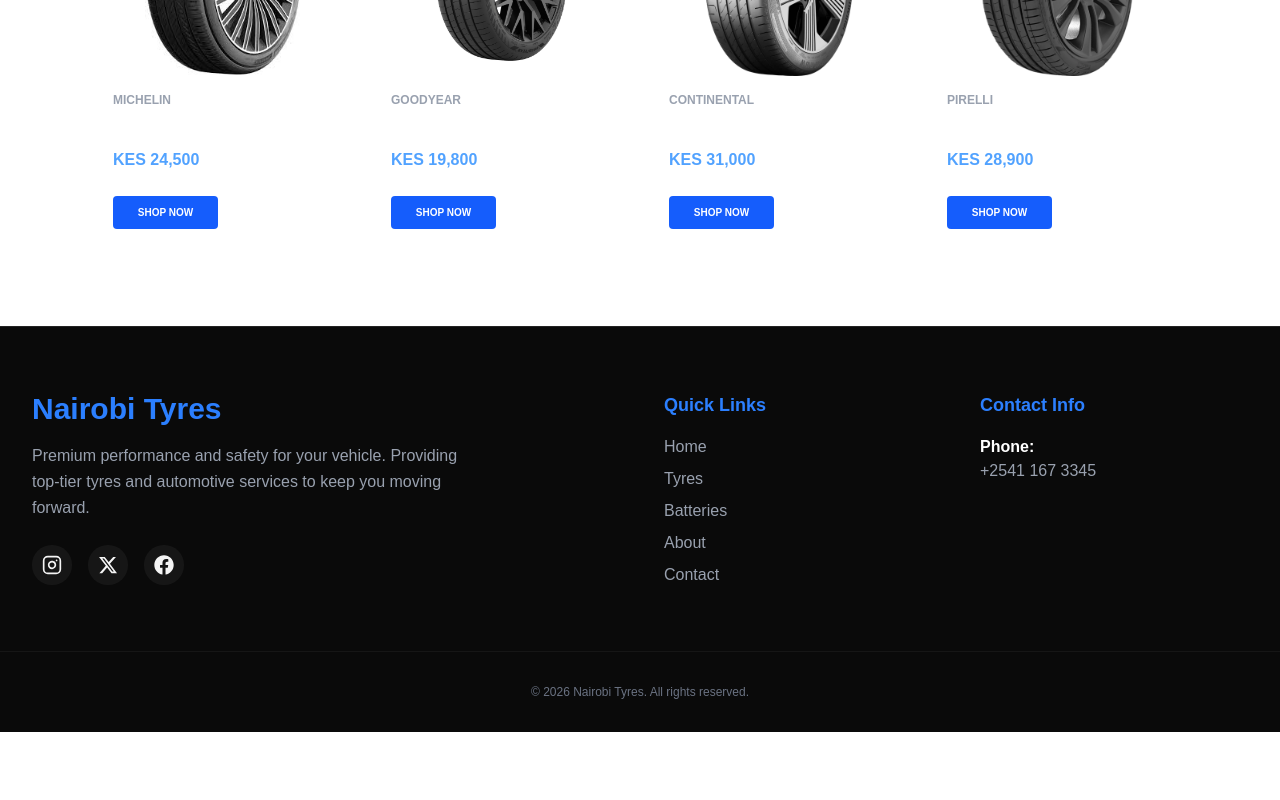
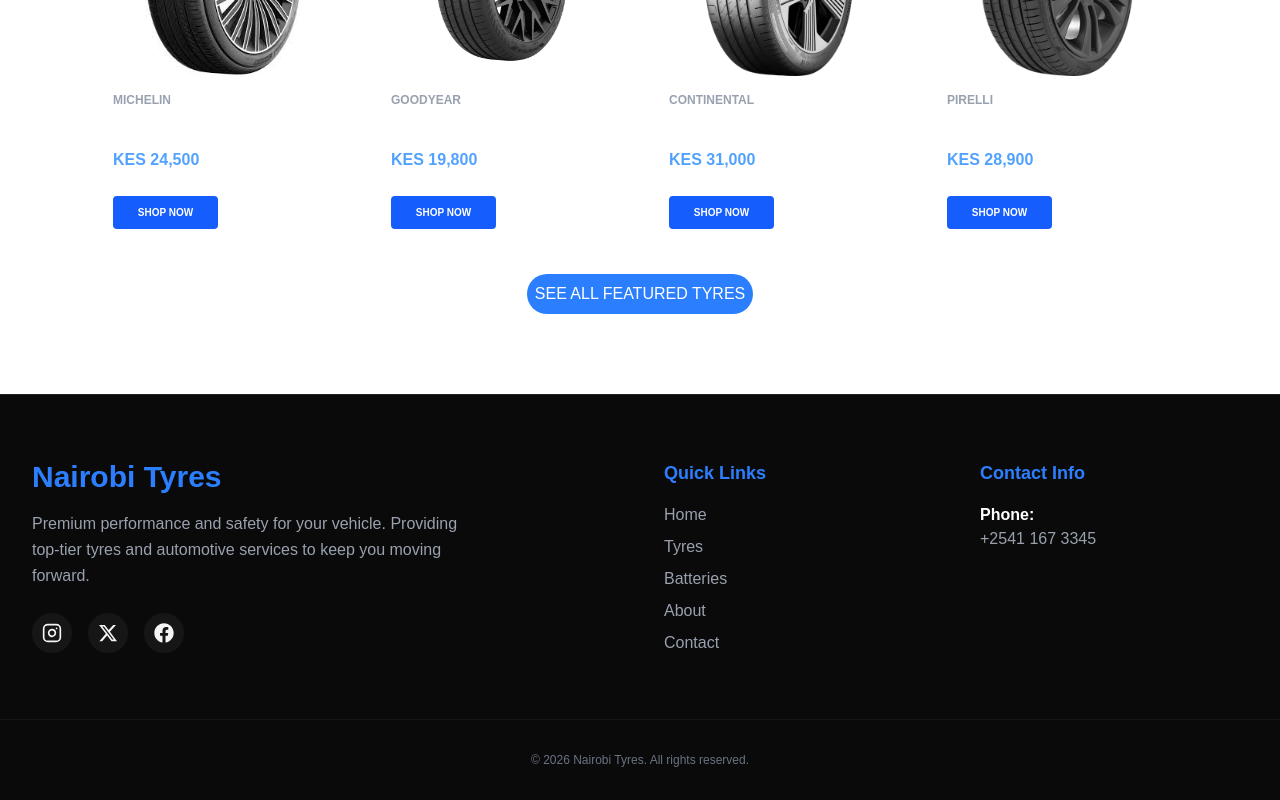
Before and after one commit to billiam-creator/Next.js_snippets, a Next.js app: page / in a window 1280 px wide. Shown: the part 1086-1886 px from the top of the page. Before the commit the page ends 1818 px from the top, so only its background shows below. Built offline with nearby package versions, Linux system fonts and the light colour scheme.

Commit message:
feat:add see all button

```diff
--- a/app/page.tsx
+++ b/app/page.tsx
@@ -114,6 +114,11 @@
                 ))}
               </div>
 
+              {/*--- see all button*/}
+              <div className='flex justify-center mt-7'>
+                <button className='bg-blue-500 rounded-full py-2 px-2 hover:bg-gray-700'>SEE ALL FEATURED TYRES</button>
+              </div>
+
           </div>
 
       </div>
```
